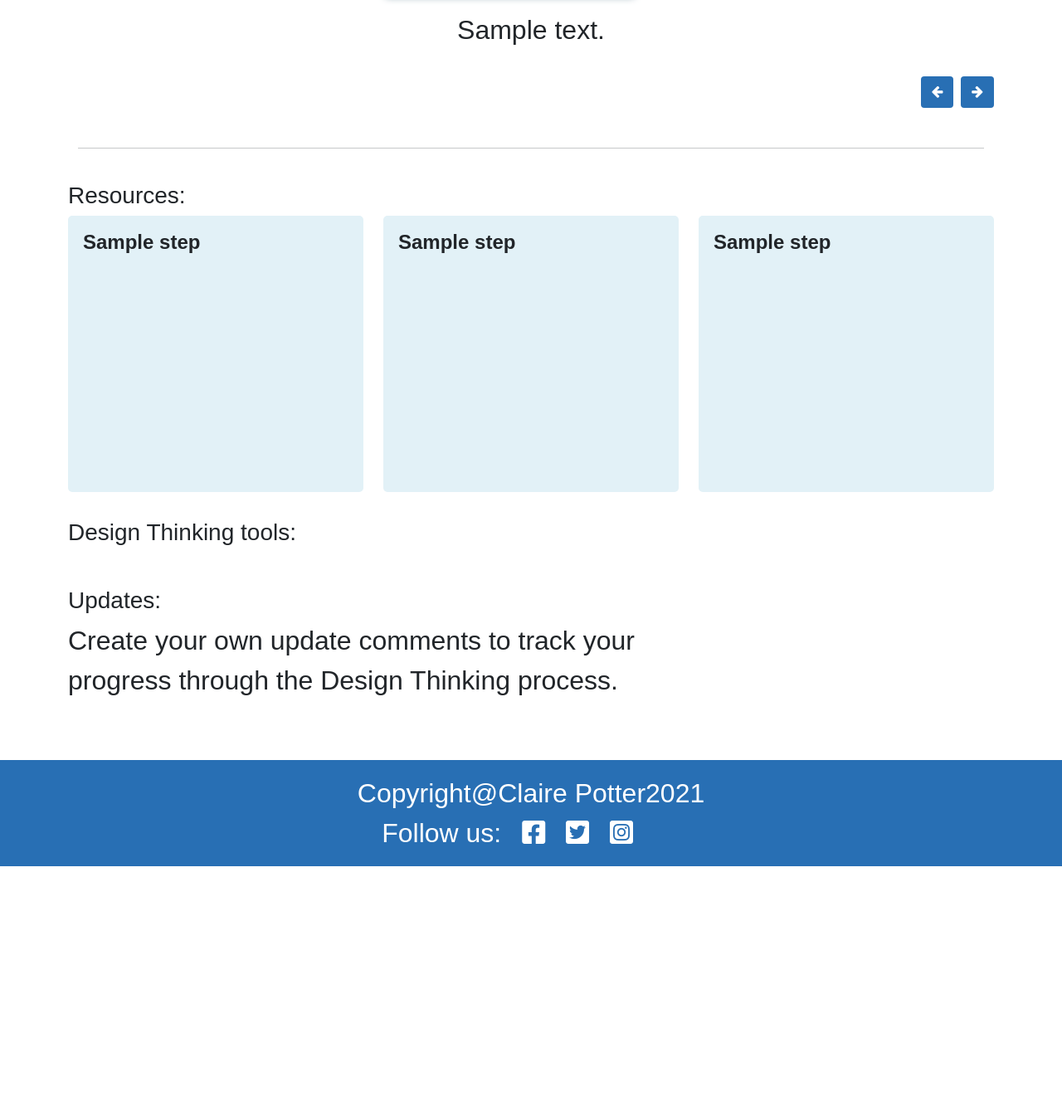
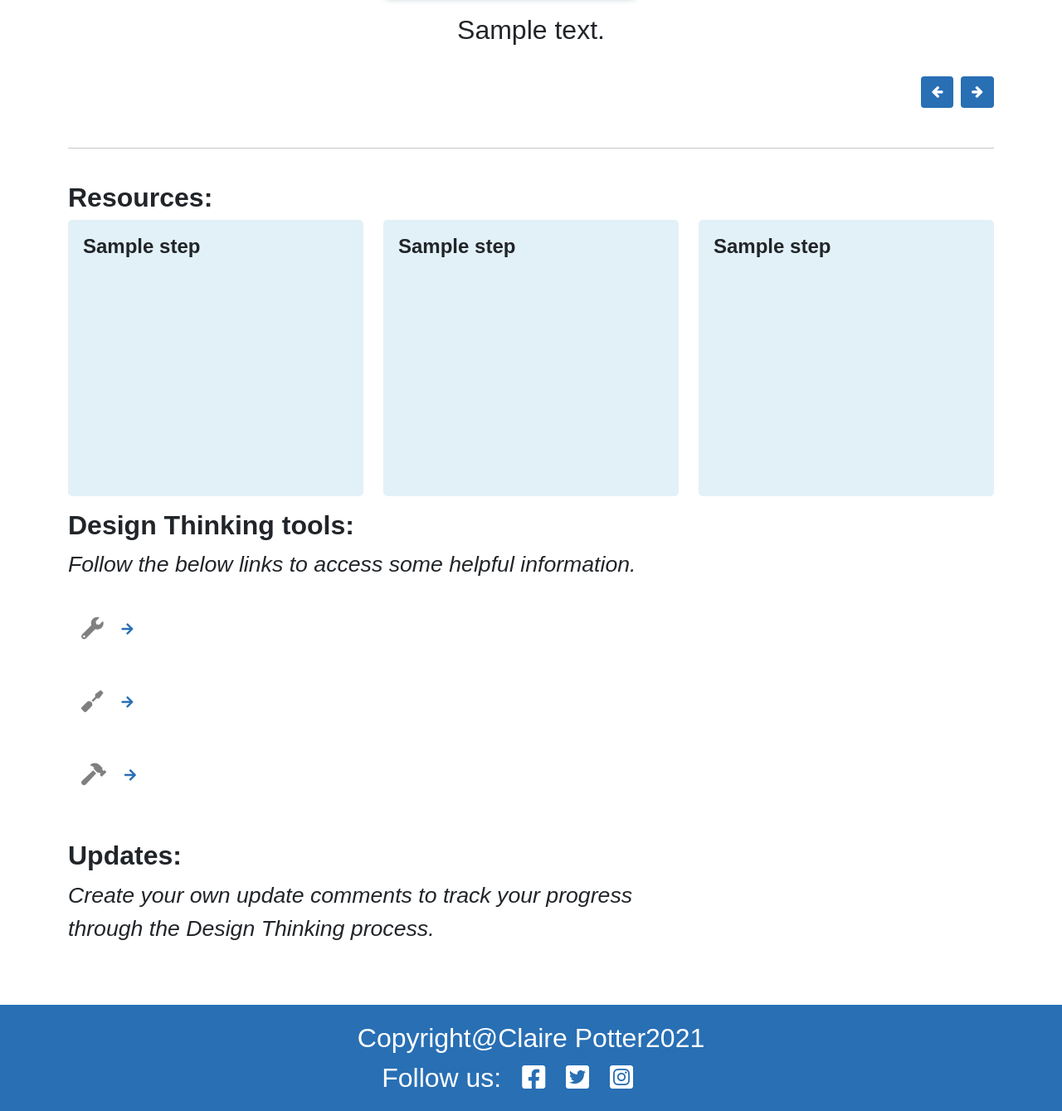
Before and after one commit to Claire-Potter/Full-Stack-Project-3, a Django app: a page that uses templates/base.html in a window 1280 px wide. Shown: the part 464-1803 px from the top of the page at 83% size. Before the commit the page ends 1508 px from the top, so only its background shows below. Run offline with Django 3.2, Linux system fonts and the light colour scheme; tables that the repository leaves empty hold one stand-in row (values such as "Sample post"); some libraries are stand-ins or nearby versions; some web fonts are replaced.

Commit message:
Clean up step-details template and link to step_templates

```diff
--- a/dezignprocess/models.py
+++ b/dezignprocess/models.py
@@ -63,7 +63,7 @@
     These are templates utilised to create the necessary
     Design Thinking support documents per step.
     """
-    title = models.CharField(max_length=80, unique=True)
+    title = models.CharField(max_length=80, unique=True, default='placeholder')
     slug = models.SlugField(max_length=80, default='steps_document')
     excerpt = models.TextField(blank=True)
     body = models.TextField(blank=True)
--- a/dezignprocess/templates/step_detail.html
+++ b/dezignprocess/templates/step_detail.html
@@ -1,7 +1,6 @@
 {% extends 'base.html' %} {% block content %}
 
 {% load crispy_forms_tags %}
-
 <div class="jumbotron">
     <div class="container">
         <div class="row g-0">
@@ -20,8 +19,8 @@
 </div>
 <div class="container">
     <div class="row g-0">
-        <div class="col-md-12 card mb-3 align-items-center">
-            <div class="card">
+        <div class="col-md-12 card mb-3">
+            <div class="card align-items-center">
                 {% if "placeholder" in step.step_image.url %}
                 <div class="step-image"><img
                         src="https://res.cloudinary.com/newxperience/image/upload/w_1000,ar_1:1,c_fill,g_auto,e_art:hokusai/v1636711280/Xperience%20DezignWiz/design-thinking-placeholder.jpg"
@@ -52,16 +51,17 @@
                 title="Next"><i class="fa fa-arrow-right"></i></a>
         </div>
     </div>
+</div>
 <div class="container">
     <div class="row g-0">
         <div class="col=md-12  mb-4  mt-3">
             <hr>
         </div>
     </div>
-    </div>
+
     <div class="col-12">
         <div class="row">
-            <h3>Resources:</h3>
+            <h2 class="card-title bolder">Resources:</h2>
 
             {% if "placeholder" in step.video_name %}
             <div>
@@ -121,54 +121,96 @@
     </div>
     <div class="col-12">
         <div class="row">
-            <div class="col-md-8 card mb-4  mt-3 ">
-                <h3>Design Thinking tools:</h3>
-                <div>{{ template_01 }}</div>
-                <div>{{ template_02 }}</div>
-                <div>{{ template_03 }}</div>
-                {% block template %}
-                {% endblock %}
+            <h2 class="card-title bolder">Design Thinking tools:</h2>
+            <p class="card-text card-italic-smaller">Follow the below links to access some helpful information.</p>
+            <div class="col-md-4 mb-3 ">
+                <div class="card">
+                    {% if "placeholder" in template_01 %}
+                    <div class="hidden"></div>
+                    {% else %}
+                    <div class="card-body">
+                        <p class="card-title mx-auto"><span class="card-text tool-icons mr-5"><i
+                                    class="fas fa-wrench"></i></span> {{ template_01 }} <a class="btn btn-go-color"
+                                href="{% url 'step_templates' slug=temp_slug_01 %}" role="button"
+                                aria-label="button to be clicked to view the template for the step"
+                                data-bs-toggle="tooltip" data-bs-placement="top" title="Go"><i
+                                    class="fas fa-arrow-right"></i></a></p>
+                    </div>
+                    {% endif %}
+                    {% if "placeholder" in template_02 %}
+                    <div class="hidden"></div>
+                    {% else %}
+                    <div class="card-body">
+                        <p class="card-title mx-auto"><span class="card-text tool-icons mr-5"><i
+                                    class="fas fa-screwdriver"></i></span> {{ template_02 }} <a class="btn btn-go-color"
+                                href="{% url 'step_templates' slug=temp_slug_02 %}" role="button"
+                                aria-label="button to be clicked to view the template for the step"
+                                data-bs-toggle="tooltip" data-bs-placement="top" title="Go"><i
+                                    class="fas fa-arrow-right"></i>
+                            </a></p>
+                    </div>
+                    {% endif %}
+                    {% if "placeholder" in template_03 %}
+                    <div class="hidden"></div>
+                    {% else %}
+                    <div class="card-body">
+                        <p class="card-title mx-auto"><span class="card-text tool-icons mr-5"><i
+                                    class="fas fa-hammer"></i></span> {{ template_03}} <a class="btn btn-go-color"
+                                href="{% url 'step_templates' slug=temp_slug_03 %}" role="button"
+                                aria-label="button to be clicked to view the template for the step"
+                                data-bs-toggle="tooltip" data-bs-placement="top" title="Go"><i
+                                    class="fas fa-arrow-right"></i></a></p>
+                    </div>
+                    {% endif %}
 
                     {% if "Empathy" in step.title %}
-                <a class="btn mb-3 mr-1 get-started" href="{% url 'survey' %}" role="button"
-                    aria-label="button to be clicked to view steps one to three">Design Thinking Surveys</a>
+                    <div class="card-body">
+                        <p class="card-text card-italic-smaller">Utilise the below tool to customise your own survey
+                            template.</p>
+                        <p class="card-title mx-auto"><span class="card-text tool-icons mr-5"><i
+                                    class="fas fa-tools"></i></span> Design Thinking Surveys <a class="btn btn-go-color"
+                                href="{% url 'survey' %}" role="button"
+                                aria-label="button to be clicked to view the template for the step"
+                                data-bs-toggle="tooltip" data-bs-placement="top" title="Go"><i
+                                    class="fas fa-arrow-right"></i></a></p>
+                    </div>
                     {% else %}
                     <div class="hidden"></div>
                     {% endif %}
+                </div>
             </div>
 
         </div>
 
     </div>
+</div>
+<div class="container">
     <div class="col-12">
         <div class="row">
             <div class="col-md-8 card mb-4  mt-3 ">
-                <h3>Updates:</h3>
-                <p>Create your own update comments to track your progress through the Design Thinking process.</p>
+                <h2 class="card-title bolder">Updates:</h2>
+                <p class="card-italic-smaller">Create your own update comments to track your progress through the Design
+                    Thinking process.</p>
                 <div class="card-body">
                     <!-- We want a for loop inside the empty control tags to iterate through each comment in comments -->
                     {% for comment in comments %}
                     <div class="comments" style="padding: 10px;">
-                        <p class="font-weight-bold">
-                            <!-- The commenter's name goes here. Check the model if you're not sure what that is -->
+                        <p class="card-title bolder">
                             {{ comment.name }}
-                            <span class=" text-muted font-weight-normal">
-                                <!-- The comment's created date goes here -->
+                            <span class="card-text text-muted h5">
                                 {{ comment.created_on }}
                             </span> wrote:
                         </p>
-                        <!-- The body of the comment goes before the | -->
                         {{ comment.body | linebreaks }}
                     </div>
-                    <!-- Our for loop ends here -->
                     {% endfor %}
                 </div>
             </div>
             <div class="col-md-4 card mb-4  mt-3 ">
                 <div class="card-body">
                     {% if user.is_authenticated %}
-                    <h3>Create an Update:</h3>
-                    <p>Posting as: {{ user.username }}</p>
+                    <h2 class="card-title bolder">Create an Update:</h2>
+                    <p class="card-italic-smaller">Posting as: {{ user.username }}</p>
                     <form method="post" style="margin-top: 1.3em;">
                         {{ comment_form | crispy }}
                         {% csrf_token %}
@@ -180,6 +222,4 @@
         </div>
     </div>
 </div>
-
-
 {% endblock content %}
--- a/dezignprocess/templates/step_templates.html
+++ b/dezignprocess/templates/step_templates.html
@@ -21,9 +21,7 @@
 
                 </div>
             </div>
-            <div>{{ template.step }}</div>
-            <div>Slug: {{ return_to_step }}</div>
-            <a class="btn mb-3 mr-1 get-started" href="{% url 'home' %}" role="button"
+            <a class="btn mb-3 mr-1 get-started" href="{{% url 'step_detail' slug=return_to_step  %}" role="button"
                 aria-label="button to be clicked to view steps one to three">Return</a>
         </div>
     </div>
--- a/dezignprocess/urls.py
+++ b/dezignprocess/urls.py
@@ -3,9 +3,11 @@
 
 
 urlpatterns = [
-    path("search/", views.search, name="search"),
     path("first/", views.StepList.as_view(), name="first"),
     path("next/", views.StepNext.as_view(), name="next"),
+    path("search/", views.search, name="search"),
     path("<slug:slug>/", views.StepDetail.as_view(), name="step_detail"),
-    path("templates/<slug:slug>/", views.TemplatesList.as_view(), name="templates"),
+    path("templates/<slug:slug>/",
+         views.TemplatesList.as_view(), name="step_templates"),
+
 ]
--- a/dezignprocess/views.py
+++ b/dezignprocess/views.py
@@ -55,58 +55,83 @@
     def get(self, request, slug,):
         queryset = Step.objects.all()
         step = get_object_or_404(queryset, slug=slug)
-        comments = ""
+        step_display_prev = ""
+        step_display_next = ""
         template_01 = ""
         template_02 = ""
         template_03 = ""
-        step_display_prev = ""
-        step_display_next = ""
+        temp_slug_01 = ""
+        temp_slug_02 = ""
+        temp_slug_03 = ""
+        comments = ""
         if step.title == 'Getting Started':
             step_display_prev = 'finishing-off'
             step_display_next = 'empathy'
             template_01 = 'No Template Required'
-            template_02 = ""
-            template_03 = ""
+            template_02 = 'placeholder'
+            template_03 = 'placeholder'
+            temp_slug_01 = "no-template-required"
+            temp_slug_02 = ''
+            temp_slug_03 = ""
         elif step.title == 'Empathy':
             step_display_prev = 'getting-started'
             step_display_next = 'define'
             template_01 = 'Survey'
             template_02 = 'Interview Guide'
             template_03 = 'Persona'
+            temp_slug_01 = "survey-details"
+            temp_slug_02 = "interview-guide"
+            temp_slug_03 = "persona"
         elif step.title == 'Define':
             step_display_prev = 'empathy'
             step_display_next = 'ideate'
             template_01 = 'Problem Statement'
-            template_02 = ""
-            template_03 = ""
+            template_02 = 'placeholder'
+            template_03 = 'placeholder'
+            temp_slug_01 = "problem-statement"
+            temp_slug_02 = ""
+            temp_slug_03 = ""
         elif step.title == 'Ideate':
             step_display_prev = 'define'
             step_display_next = 'prototype'
             template_01 = 'Round Robin'
             template_02 = 'Opposite Thinking'
-            template_03 = ""
+            template_03 = 'placeholder'
+            temp_slug_01 = "round-robin"
+            temp_slug_02 = "opposite-thinking"
+            temp_slug_03 = ""
         elif step.title == 'Prototype':
             step_display_prev = 'ideate'
             step_display_next = 'test'
             template_01 = 'Types Of Prototypes'
-            template_02 = ""
-            template_03 = ""
+            template_02 = 'placeholder'
+            template_03 = 'placeholder'
+            temp_slug_01 = "types-of-prototypes"
+            temp_slug_02 = ""
+            temp_slug_03 = ""
         elif step.title == 'Test':
             step_display_prev = 'prototype'
             step_display_next = 'finishing-off'
             template_01 = 'How To Conduct a User Test'
-            template_02 = ""
-            template_03 = ""
+            template_02 = 'placeholder'
+            template_03 = 'placeholder'
+            temp_slug_01 = "conduct-user-test"
+            temp_slug_02 = ""
+            temp_slug_03 = ""
         elif step.title == 'Finishing Off':
             step_display_prev = 'test'
             step_display_next = 'getting-started'
-            template_01 = 'No Template Required'
-            template_02 = ""
-            template_03 = ""
+            template_01 = 'The End'
+            template_02 = 'placeholder'
+            template_03 = 'placeholder'
+            temp_slug_01 = "the-end"
+            temp_slug_02 = ""
+            temp_slug_03 = ""
         else:
             ""
         if step.comments.filter(name=self.request.user.username).exists():
-            comments = step.comments.filter(name=self.request.user.username).order_by("-created_on")
+            comments = step.comments.filter(
+                       name=self.request.user.username).order_by("-created_on")
         return render(
             request,
             "step_detail.html",
@@ -115,6 +140,9 @@
                 "template_01": template_01,
                 "template_02": template_02,
                 "template_03": template_03,
+                "temp_slug_01": temp_slug_01,
+                "temp_slug_02": temp_slug_02,
+                "temp_slug_03": temp_slug_03,
                 "comments": comments,
                 "comment_form": CommentForm(),
                 "step_display_prev": step_display_prev,
@@ -130,53 +158,78 @@
         template_01 = ""
         template_02 = ""
         template_03 = ""
+        temp_slug_01 = ""
+        temp_slug_02 = ""
+        temp_slug_03 = ""
         comments = ""
         if step.title == 'Getting Started':
             step_display_prev = 'finishing-off'
             step_display_next = 'empathy'
             template_01 = 'No Template Required'
-            template_02 = ""
-            template_03 = ""
+            template_02 = 'placeholder'
+            template_03 = 'placeholder'
+            temp_slug_01 = "no-template-required"
+            temp_slug_02 = ""
+            temp_slug_03 = ""
         elif step.title == 'Empathy':
             step_display_prev = 'getting-started'
             step_display_next = 'define'
             template_01 = 'Survey'
             template_02 = 'Interview Guide'
             template_03 = 'Persona'
+            temp_slug_01 = "survey-details"
+            temp_slug_02 = "interview-guide"
+            temp_slug_03 = "persona"
         elif step.title == 'Define':
             step_display_prev = 'empathy'
             step_display_next = 'ideate'
             template_01 = 'Problem Statement'
-            template_02 = ""
-            template_03 = ""
+            template_02 = 'placeholder'
+            template_03 = 'placeholder'
+            temp_slug_01 = "problem-statement"
+            temp_slug_02 = ""
+            temp_slug_03 = ""
         elif step.title == 'Ideate':
             step_display_prev = 'define'
             step_display_next = 'prototype'
             template_01 = 'Round Robin'
             template_02 = 'Opposite Thinking'
-            template_03 = ""
+            template_03 = 'placeholder'
+            temp_slug_01 = "round-robin"
+            temp_slug_02 = "opposite-thinking"
+            temp_slug_03 = ""
         elif step.title == 'Prototype':
             step_display_prev = 'ideate'
             step_display_next = 'test'
             template_01 = 'Types Of Prototypes'
-            template_02 = ""
-            template_03 = ""
+            template_02 = 'placeholder'
+            template_03 = 'placeholder'
+            temp_slug_01 = "types-of-prototypes"
+            temp_slug_02 = ""
+            temp_slug_03 = ""
         elif step.title == 'Test':
             step_display_prev = 'prototype'
             step_display_next = 'finishing-off'
             template_01 = 'How To Conduct a User Test'
-            template_02 = ""
-            template_03 = ""
+            template_02 = 'placeholder'
+            template_03 = 'placeholder'
+            temp_slug_01 = "conduct-user-test"
+            temp_slug_02 = ""
+            temp_slug_03 = ""
         elif step.title == 'Finishing Off':
             step_display_prev = 'test'
             step_display_next = 'getting-started'
-            template_01 = 'No Template Required'
-            template_02 = ""
-            template_03 = ""
+            template_01 = 'The End'
+            template_02 = 'placeholder'
+            template_03 = 'placeholder'
+            temp_slug_01 = "the-end"
+            temp_slug_02 = ""
+            temp_slug_03 = ""
         else:
             ""
         if step.comments.filter(name=self.request.user.username).exists():
-            comments = step.comments.filter(name=self.request.user.username).order_by("-created_on")
+            comments = step.comments.filter(
+                       name=self.request.user.username).order_by("-created_on")
 
         comment_form = CommentForm(data=request.POST)
 
@@ -199,6 +252,9 @@
                 "template_01": template_01,
                 "template_02": template_02,
                 "template_03": template_03,
+                "temp_slug_01": temp_slug_01,
+                "temp_slug_02": temp_slug_02,
+                "temp_slug_03": temp_slug_03,
                 "comments": comments,
                 "comment_form": CommentForm(),
                 "step_display_prev": step_display_prev,
@@ -218,19 +274,25 @@
         queryset = Template.objects
         template = get_object_or_404(queryset, slug=slug)
         return_to_step = ""
-        if template.step == 'Getting Started':
+        if template.title == 'No Template Required':
             return_to_step = 'getting-started'
-        elif template.step == 'Empathy':
+        elif template.title == 'Survey':
             return_to_step = 'empathy'
-        elif template.step == 'Define':
+        elif template.title == 'Interview Guide':
+            return_to_step = 'empathy'
+        elif template.title == 'Persona':
+            return_to_step = 'empathy'
+        elif template.title == 'Problem Statement':
             return_to_step = 'define'
-        elif template.step == 'Ideate':
+        elif template.title == 'Round Robin':
             return_to_step = 'ideate'
-        elif template.step == 'Prototype':
+        elif template.title == 'Opposite Thinking':
+            return_to_step = 'ideate'
+        elif template.title == 'Types Of Prototypes':
             return_to_step = 'prototype'
-        elif template.step == 'Test':
+        elif template.title == 'How To Conduct a User Test':
             return_to_step = 'test'
-        elif template.step == 'Finishing Off':
+        elif template.title == 'The End':
             return_to_step = 'finishing-off'
         else:
             return_to_step = 'getting-started'
--- a/static/css/style.css
+++ b/static/css/style.css
@@ -144,9 +144,29 @@
     ;
 }
 
+.btn-go-color {
+    color: #286fb4;
+    text-align: center;
+    ;
+}
+
+.btn-go-color:hover {
+    color: #e2f1f7;
+}
+
 .btn-direction-color:hover {
     color: #286fb4;
     background-color: #e2f1f7;
+}
+
+.tool-icons {
+    font-size: smaller;
+    color: grey;
+}
+
+.card-italic-smaller {
+    font-size: smaller;
+    font-style: italic;
 }
 
 .dark-bg {
--- a/templates/base.html
+++ b/templates/base.html
@@ -20,7 +20,7 @@
 </head>
 
 <body class="d-flex flex-column h-100 main fs-2">
-
+    <header>
         <!-- Navigation -->
 
         <nav class="navbar navbar-expand-lg navbar-light nav-background sticky-top">
@@ -62,6 +62,8 @@
                 </form>
             </div>
         </nav>
+    </header>
+    <section>
         <div class="container">
             <div class="row">
                 <div class="col-md-8-offset-md-2">
@@ -76,12 +78,14 @@
                 </div>
             </div>
         </div>
+    </section>
+    <section>
         <main class="flex-shrink-0 bg-body">
             {% block content %}
             <!-- Content Goes here -->
             {% endblock content %}
         </main>
-
+    </section>
     <!-- Footer -->
     <footer class="footer mt-auto py-3 footer-background">
         <p class="m-0 text-center text-white">Copyright@Claire Potter2021</p>
```
Also changed, not shown: dezignprocess/migrations/0034_alter_template_title.py (added). Lines whose indentation alone changed are shown as unchanged.
